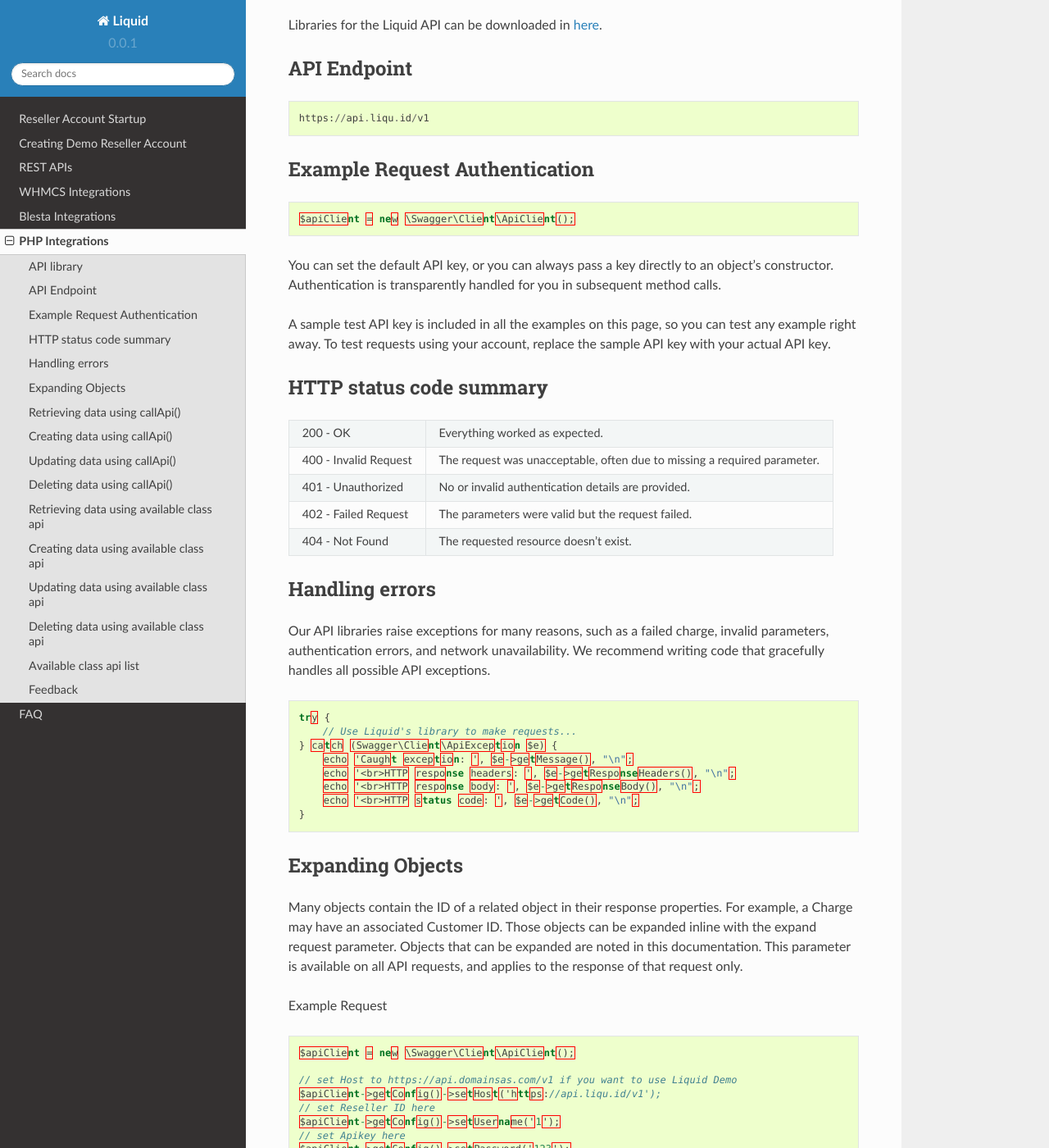
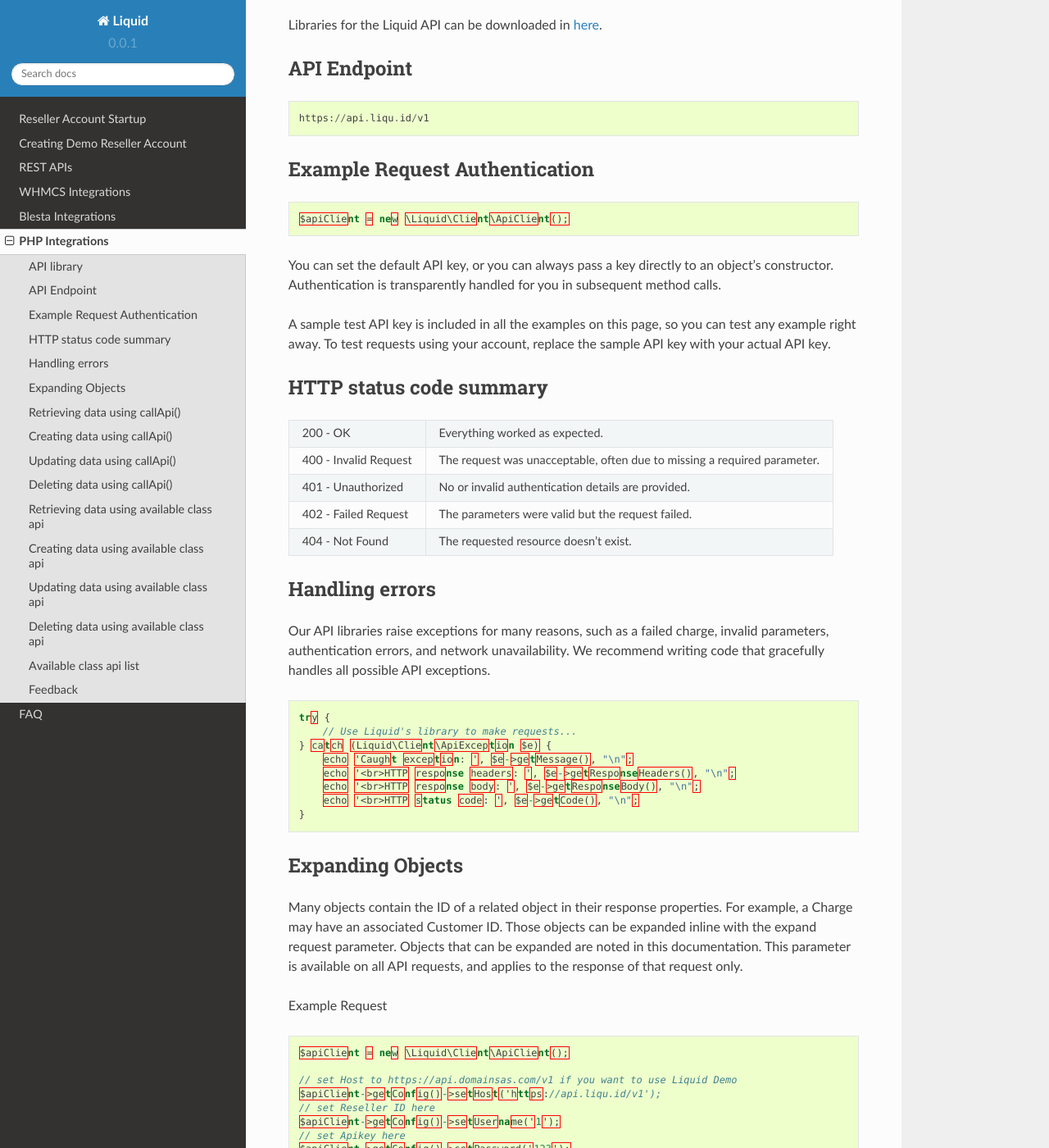
Before and after one commit to liquidregistrar/liquid-docs, a Sphinx documentation site: the page built from docs/source/php.rst, in a window 1280 px wide and 1400 px high, scrolled down 245 px. Shown: the whole window at 82% size. Built offline with Sphinx 7.4.7 and the Read the Docs theme 2.0.0, drawn with Linux system fonts in a browser that asks for light colours; some of the changed text lies outside the part shown.

Commit message:
- ubah ke Liquid - EmailforwardingApi() --> kurang g

```diff
--- a/docs/source/php.rst
+++ b/docs/source/php.rst
@@ -25,7 +25,7 @@
 
 .. sourcecode:: json
 
-    $apiClient = new \Swagger\Client\ApiClient();
+    $apiClient = new \Liquid\Client\ApiClient();
 
 You can set the default API key, or you can always pass a key directly to an object's constructor. Authentication is transparently handled for you in subsequent method calls.
 
@@ -57,7 +57,7 @@
 
     try {
         // Use Liquid's library to make requests...
-    } catch (Swagger\Client\ApiException $e) {
+    } catch (Liquid\Client\ApiException $e) {
         echo 'Caught exception: ', $e->getMessage(), "\n";
         echo '<br>HTTP response headers: ', $e->getResponseHeaders(), "\n";
         echo '<br>HTTP response body: ', $e->getResponseBody(), "\n";
@@ -74,7 +74,7 @@
 
 .. sourcecode:: json
 
-    $apiClient = new \Swagger\Client\ApiClient();
+    $apiClient = new \Liquid\Client\ApiClient();
 
     // set Host to https://api.domainsas.com/v1 if you want to use Liquid Demo
     $apiClient->getConfig()->setHost('https://api.liqu.id/v1');
@@ -372,7 +372,7 @@
 
 .. sourcecode:: json
 
-    $domains = new \Swagger\Client\Api\DomainsApi($apiClient);
+    $domains = new \Liquid\Client\Api\DomainsApi($apiClient);
 
     $limit               = 2;
     $page_no             = null;
@@ -510,7 +510,7 @@
 
 .. sourcecode:: json
 
-    $billing = new \Swagger\Client\Api\BillingApi($apiClient);
+    $billing = new \Liquid\Client\Api\BillingApi($apiClient);
 
     $reseller_id    = 113;
     $amount         = 150;
@@ -546,7 +546,7 @@
 
 .. sourcecode:: json
 
-    $reseller = new \Swagger\Client\Api\ResellersApi($apiClient);
+    $reseller = new \Liquid\Client\Api\ResellersApi($apiClient);
 
     $reseller_id    = 113;
     $email          = 'arya+15@jogjacamp.co.id';
@@ -638,7 +638,7 @@
 
 .. sourcecode:: json
 
-    $reseller = new \Swagger\Client\Api\ResellersApi($apiClient);
+    $reseller = new \Liquid\Client\Api\ResellersApi($apiClient);
 
     $reseller_id = 343;
 
```
Also changed, not shown: other parts of docs/source/php.rst (+1 -1 lines).
